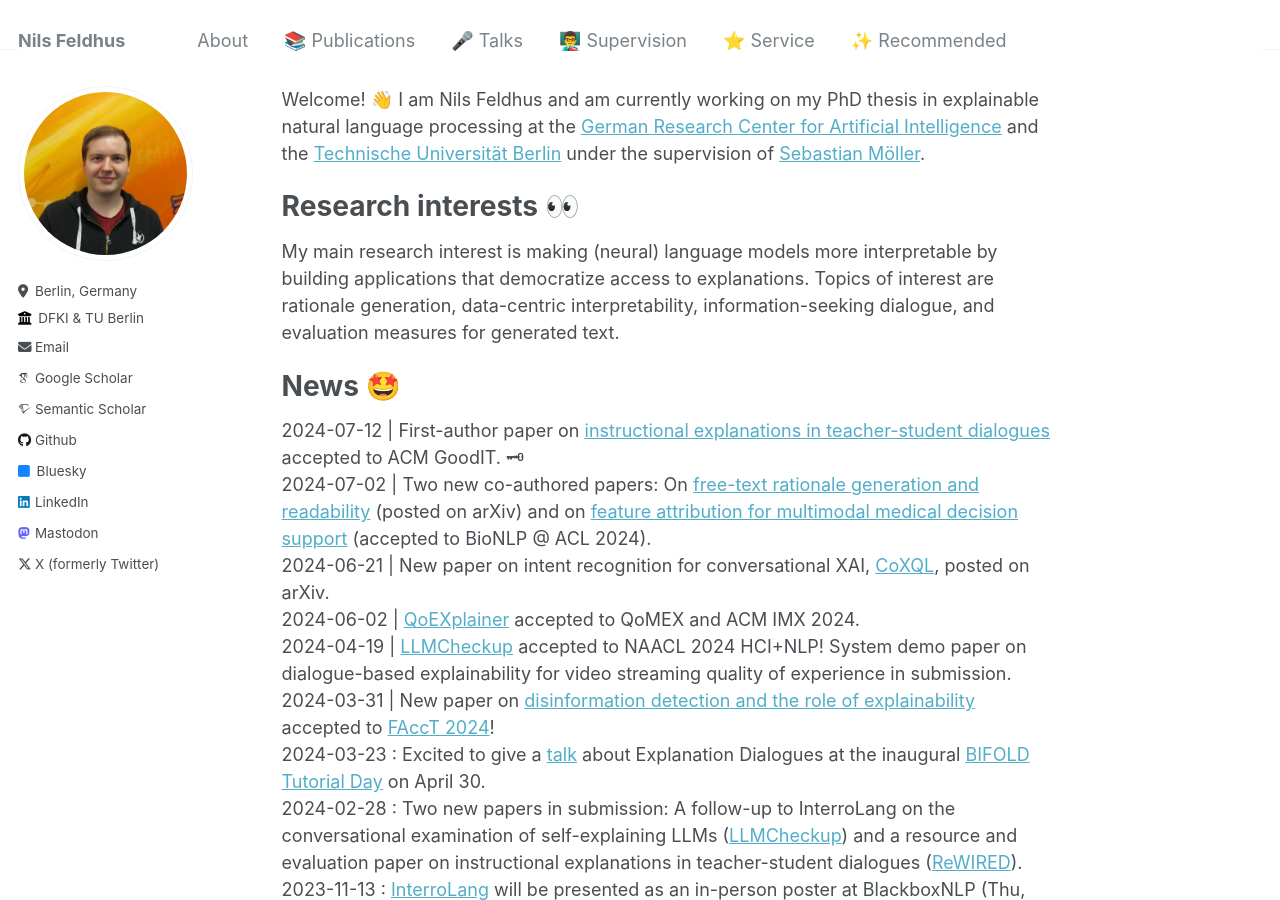
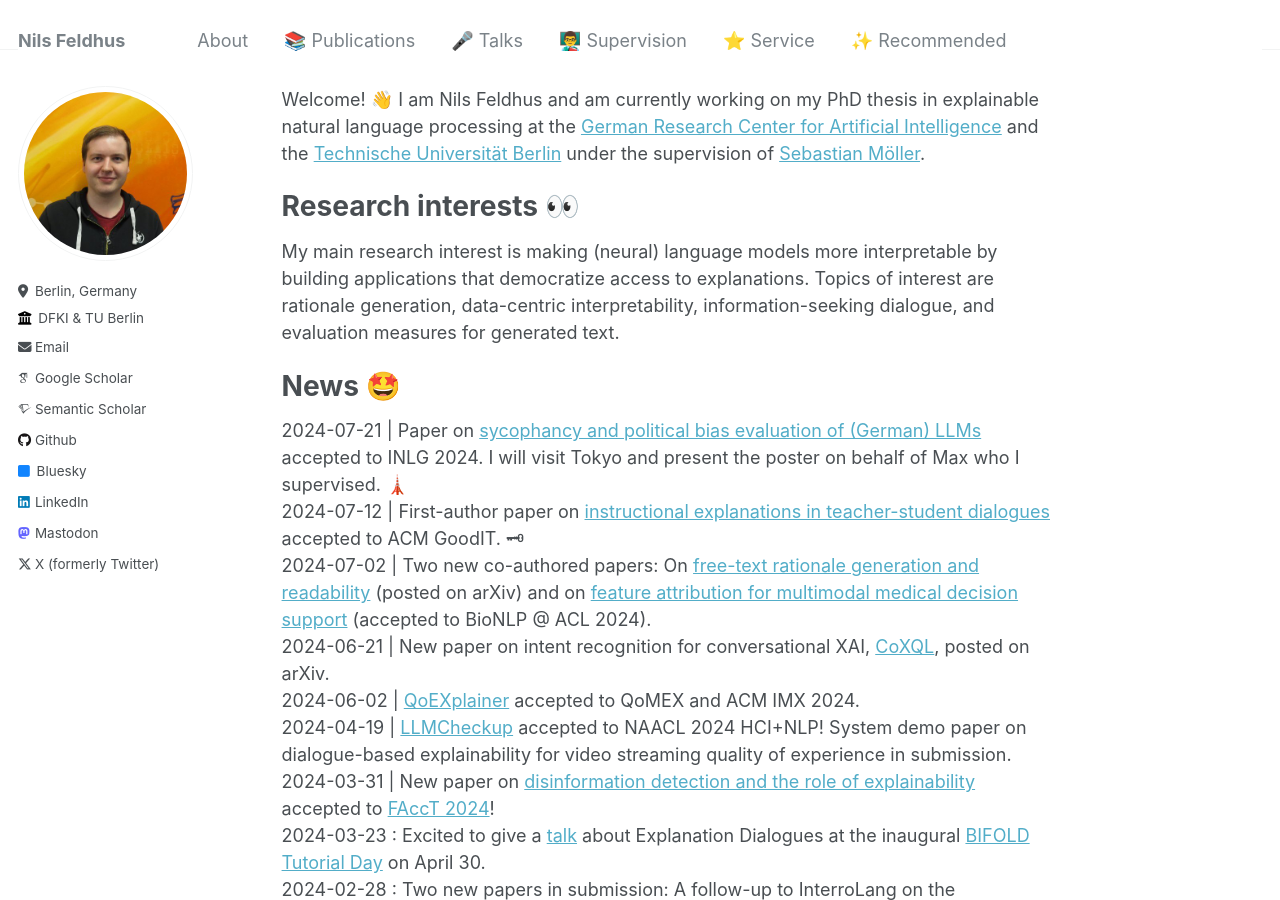
Before and after one commit to nfelnlp/nfelnlp.github.io, a Jekyll site: the page built from index.md, in a window 1280 px wide and 900 px high. Built offline with Jekyll 4.4.1, drawn with Linux system fonts in a browser that asks for light colours; some web fonts are replaced.

Commit message:
INLG paper.

```diff
--- a/index.md
+++ b/index.md
@@ -10,6 +10,7 @@ Welcome! 👋 I am Nils Feldhus and am currently working on my PhD thesis in exp
 My main research interest is making (neural) language models more interpretable by building applications that democratize access to explanations. Topics of interest are rationale generation, data-centric interpretability, information-seeking dialogue, and evaluation measures for generated text.
 
 # News 🤩
+2024-07-21 | Paper on [sycophancy and political bias evaluation of (German) LLMs](./publications/index.md#2024) accepted to INLG 2024. I will visit Tokyo and present the poster on behalf of Max who I supervised. 🗼
 2024-07-12 | First-author paper on [instructional explanations in teacher-student dialogues](./publications/index.md#2024) accepted to ACM GoodIT. 🗝
 2024-07-02 | Two new co-authored papers: On [free-text rationale generation and readability](./publications/index.md#2024) (posted on arXiv) and on [feature attribution for multimodal medical decision support](./publications/index.md#2024) (accepted to BioNLP @ ACL 2024).
 2024-06-21 | New paper on intent recognition for conversational XAI, [CoXQL](./publications/index.md#2024), posted on arXiv.
```
Also changed, not shown: publications/index.md (+6 -0 lines).
